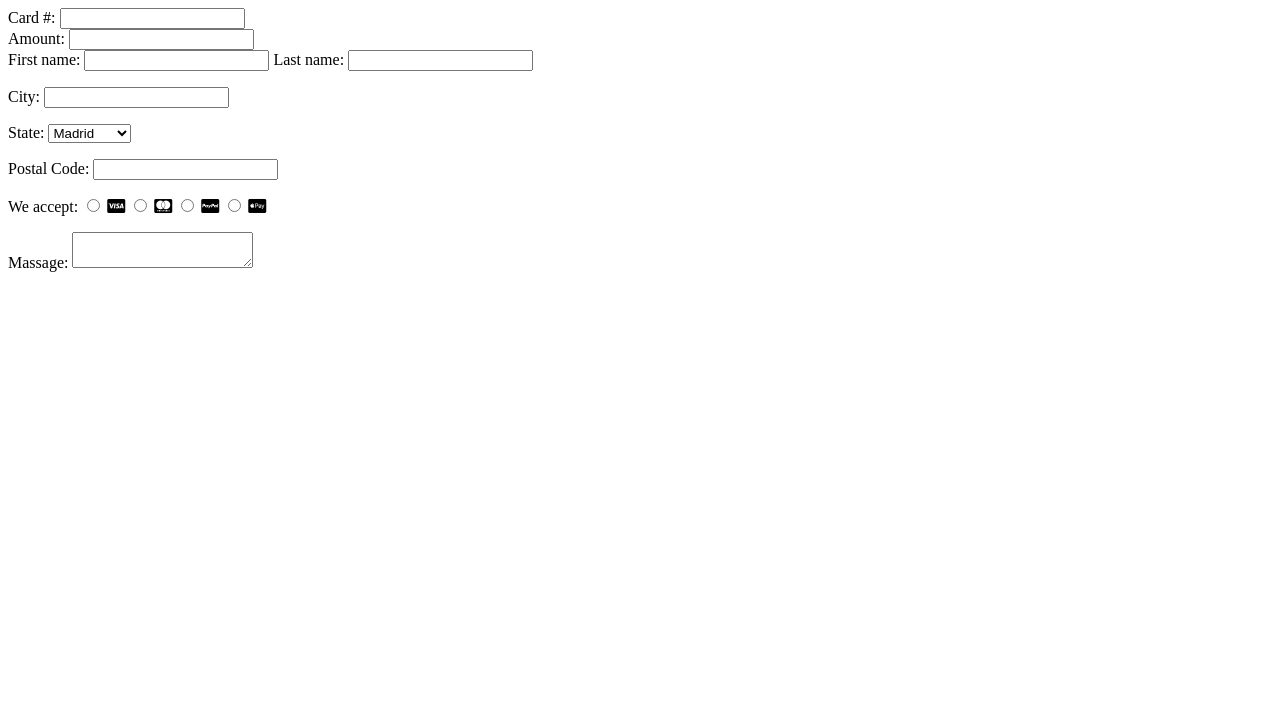
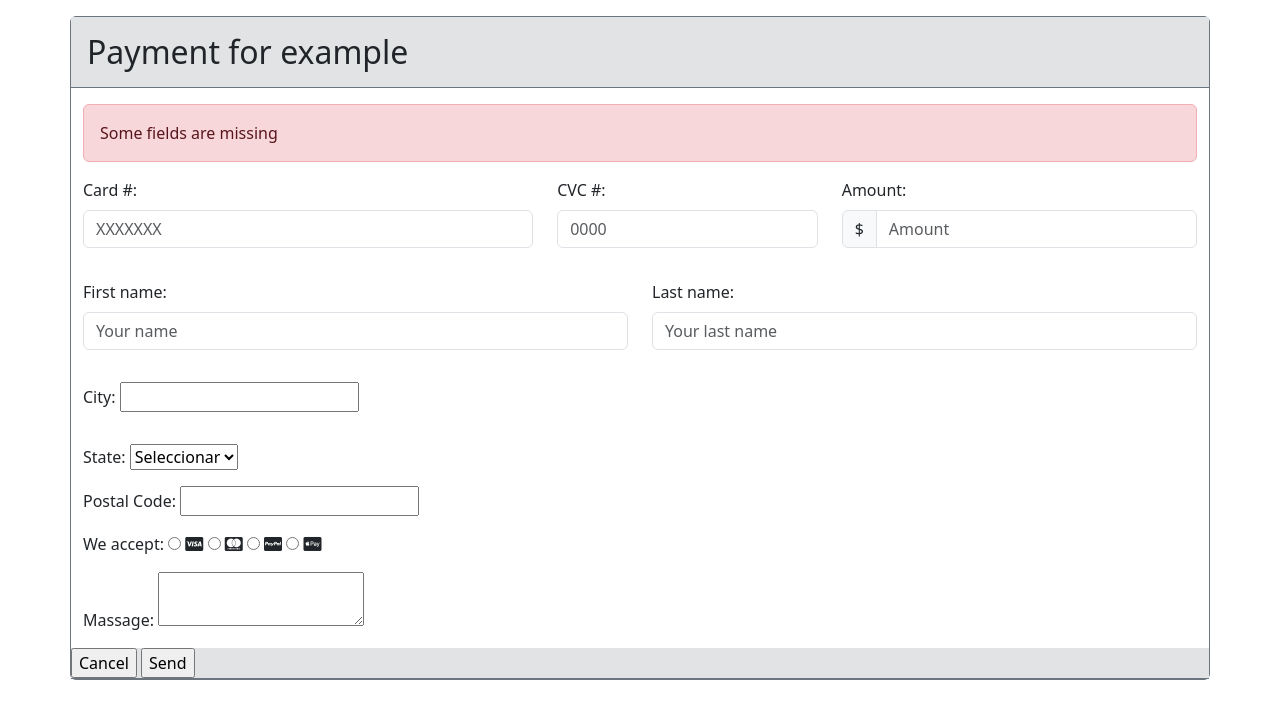
Before and after one commit to Manueljcm04/manuel-formulario-html, a plain HTML site: page index.html in a window 1280 px wide. Drawn offline with nearby package versions, Linux system fonts and the light colour scheme.

Commit message:
formularioCL

```diff
--- a/index.html
+++ b/index.html
@@ -4,45 +4,82 @@
 <head>
     <meta charset="UTF-8">
     <meta name="viewport" content="width=<device-width>, initial-scale=1.0">
-        <script src="https://kit.fontawesome.com/dd34b8251f.js" crossorigin="anonymous"></script><style media="all"id="fa-v4-font-face"></style>
+    <script src="https://kit.fontawesome.com/dd34b8251f.js" crossorigin="anonymous"></script>
+    <style media="all" id="fa-v4-font-face"></style>
+    <link href="https://cdn.jsdelivr.net/npm/bootstrap@5.3.3/dist/css/bootstrap.min.css" rel="stylesheet"
+        integrity="sha384-QWTKZyjpPEjISv5WaRU9OFeRpok6YctnYmDr5pNlyT2bRjXh0JMhjY6hW+ALEwIH" crossorigin="anonymous">
 
     <title>Document</title>
 </head>
 
 <body>
-    <form class="row">
+    <div class="container border border-secondary mt-3 rounded">
+        <div class="row border-bottom border-secondary">
+            <div class="col-12 bg-secondary-subtle p-0">
+                <h2 class="m-3">Payment for example</h2>
+            </div>
+        </div>
+        <div class="row">
+            <form class="row m-0 p-0 needs-validation">
+                <div class="col-12">
+                    <div class="alert alert-danger mt-3" role="alert">
+                        Some fields are missing
+                    </div>
+                </div>
+                <div class="col-md-5">
+                    <label class="form-label" for="Card"> Card #:</label>
+                    <input type="number" class="form-control" placeholder="XXXXXXX" id="Card">
+                </div>
+                <div class="col-md-3">
+                    <label class="form-label" for="cvc"> CVC #:</label>
+                    <input type="number" class="form-control" placeholder="0000" id="cvc">
+                </div>
+                <div class="col-md-4 mb-3">
+                    <label class="form-label col-12" for="Amount">Amount:</label>
+                    <div class="input-group mb-3">
+                        <label class="input-group-text" for="Amount">
+                            $
+                        </label>
+                        <input type="number" class="form-control" placeholder="Amount" id="Amount">
+                    </div>
+
+                </div>
+                <div class="col-md-6 mb-3">
+                    <label class="form-label" for="name">First name:</label>
+                    <input class="form-control" type="text" id="name" placeholder="Your name">
+                </div>
+                <div class="col-md-6 mb-3">
+                    <label class="form-label" for="Lastname">Last name:</label>
+                    <input class="form-control" type="text" id="Lastname" placeholder="Your last name">
+                </div>
+                <p>
                 <div class="col-4">
-            <div class="col-3">
-                <label class="Card"> Card #:</label>
-                <input name="Name" type="text" value="">
-            </div>
-            <div class="col-3">
-                <label class="Amount">Amount:</label>
+                    City:
                     <input name="name" type="text" value="">
                 </div>
-            <div class="col-auto">
-                <label class="First">First name:</label>
-                <input name="name" type="text" value="">
-                <label class="Last">Last name:</label>
-                <input name="Last name" type="text" value="">
-            </div>
-            <p>
-                City:
-                <input name="name" type="text" value="">
+
                 </p>
                 <p>
+                <div>
+                    <div class="col-4">
                         State:
                         <select name="State" placeholder="Pick a state">
+                            <option selected>Seleccionar</option>
                             <option value="Madrid">Madrid</option>
                             <option value="Barcelona">Barcelona</option>
                             <option value="Valencia">Valencia</option>
                         </select>
+                    </div>
                     </p>
+
+                    <div class="col-4">
                         <p>
                             Postal Code:
                             <input name="name" type="text" value="">
                         </p>
-            <div>
+                    </div>
+                </div>
+                <div class="col-6">
                     <p>
                         We accept:
                         <input type="radio" name="color[]" value="green">
@@ -56,13 +93,32 @@
                     </p>
                 </div>
         </div>
-        <div>
+        <div class="col-6">
             <p>
+
                 Massage:
                 <textarea name="comments"></textarea>
             </p>
         </div>
+
+
         </form>
+
+
+        <div class="row border-bottom border-secondary">
+            <div class="col-12 bg-secondary-subtle p-0">
+
+                <input type="button" value="Cancel">
+                <input type="button" value="Send">
+            </div>
+        </div>
+    </div>
+    <script src="https://cdn.jsdelivr.net/npm/@popperjs/core@2.11.8/dist/umd/popper.min.js"
+        integrity="sha384-I7E8VVD/ismYTF4hNIPjVp/Zjvgyol6VFvRkX/vR+Vc4jQkC+hVqc2pM8ODewa9r"
+        crossorigin="anonymous"></script>
+    <script src="https://cdn.jsdelivr.net/npm/bootstrap@5.3.3/dist/js/bootstrap.min.js"
+        integrity="sha384-0pUGZvbkm6XF6gxjEnlmuGrJXVbNuzT9qBBavbLwCsOGabYfZo0T0to5eqruptLy"
+        crossorigin="anonymous"></script>
 </body>
 
 </html>
```
Lines whose indentation alone changed are shown as unchanged.
